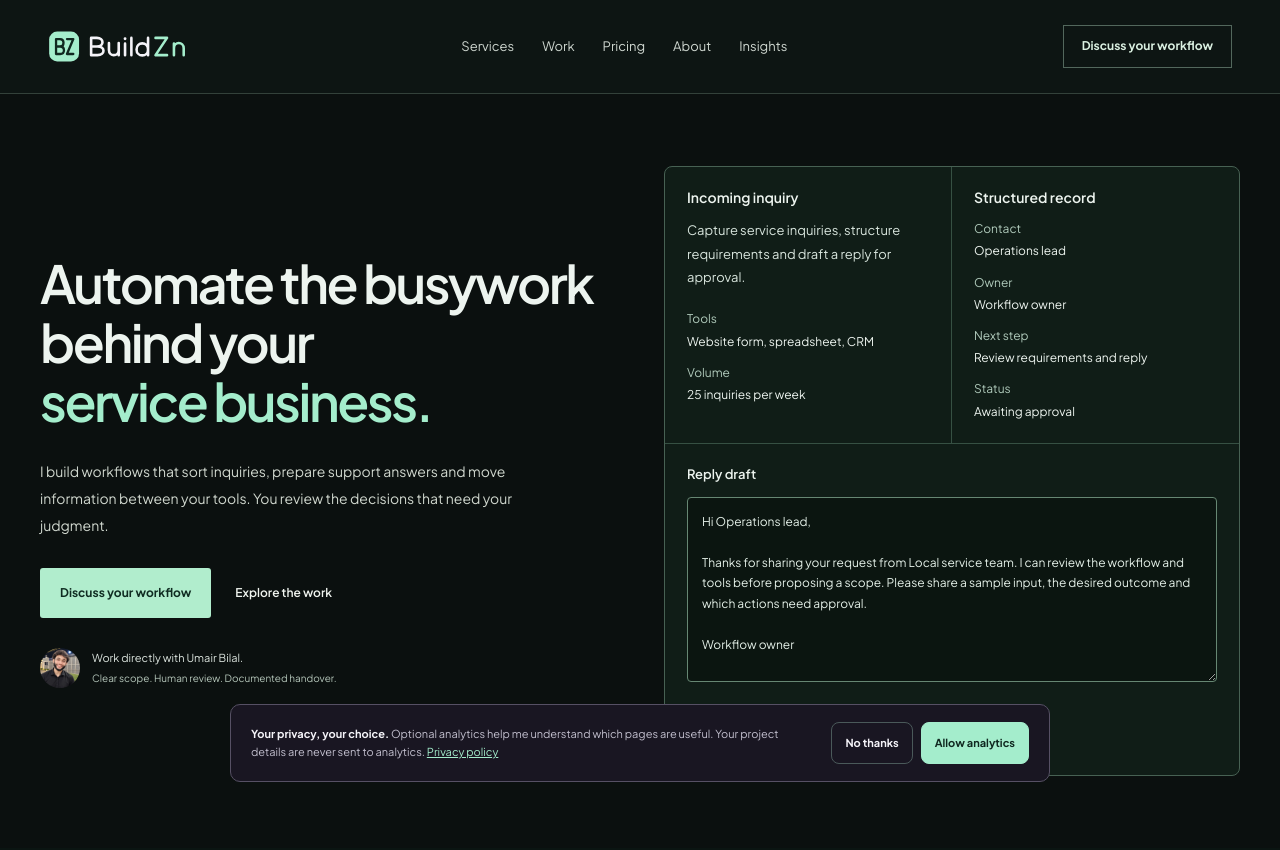
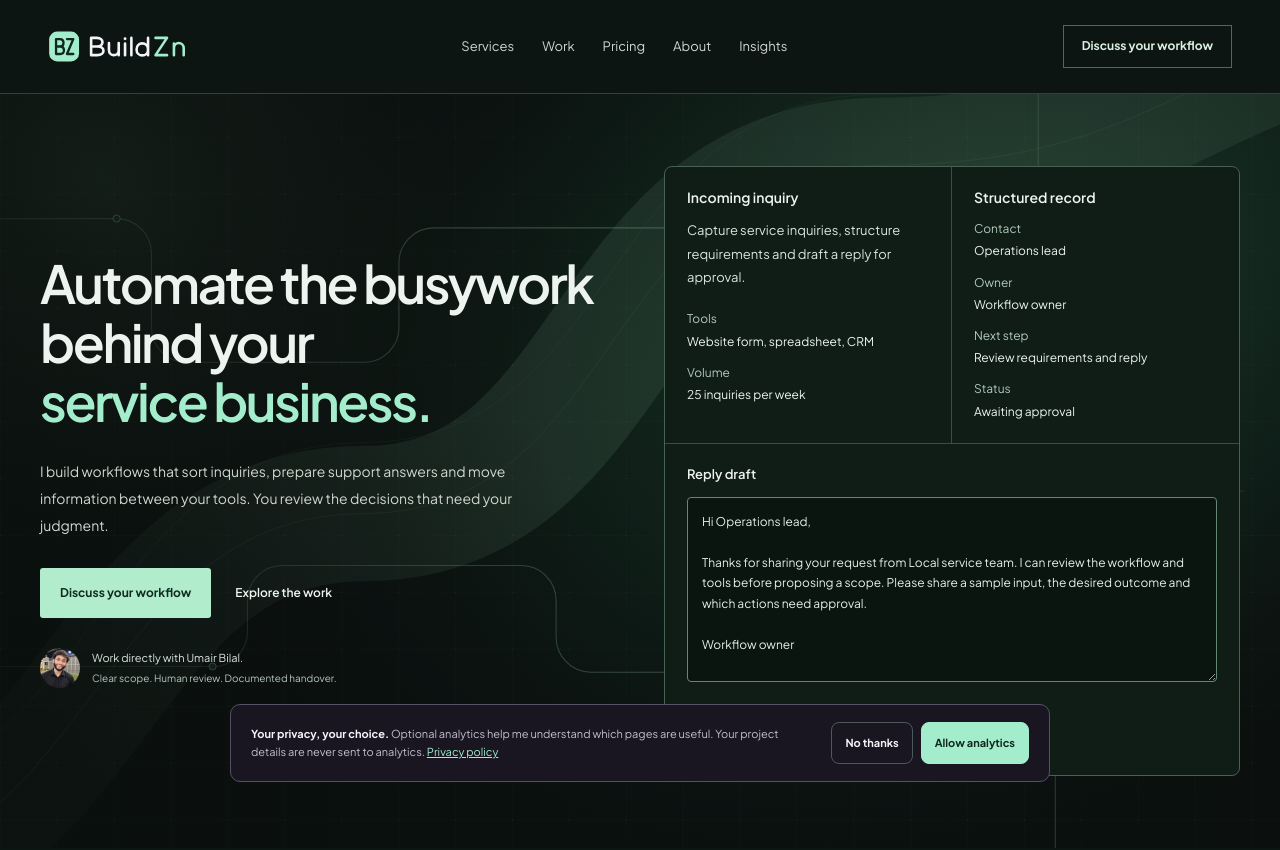
Before and after one commit to umair24171/dev_umair, a Next.js app: page / in a window 1280 px wide. Shown: the top 850 px of the page. Built offline with nearby package versions, Linux system fonts and the light colour scheme.

Commit message:
Add a decorative workflow background to the homepage hero

```diff
--- a/app/components/HomeHero.module.css
+++ b/app/components/HomeHero.module.css
@@ -1,4 +1,11 @@
-.hero { background:#0b100f; color:#edf4ef; }
+.hero {
+  background-color:#0b100f;
+  background-image:linear-gradient(90deg,rgba(7,15,11,.3),rgba(7,15,11,.1) 48%,rgba(7,15,11,.04)),url('/hero/workflow-background.svg');
+  background-position:center;
+  background-size:cover;
+  background-repeat:no-repeat;
+  color:#edf4ef;
+}
 .content { width:min(1280px,calc(100% - 80px)); margin-inline:auto; display:grid; grid-template-columns:minmax(0,1fr) minmax(0,1fr); gap:48px; align-items:center; padding-block:72px; }
 .copy { min-width:0; }
 .copy h1 { font-size:clamp(36px,4.1vw,60px); line-height:1.12; letter-spacing:-.047em; font-weight:600; margin:0 0 27px; }
@@ -27,7 +34,7 @@
 .reply textarea:focus-visible { outline:2px solid #b1edcd; outline-offset:3px; }
 .reply a { display:inline-flex; min-height:44px; align-items:center; color:#bde9d2; font-size:12px; text-decoration:underline; text-underline-offset:4px; margin-top:8px; }
 @keyframes reveal { from { transform:translateY(8px); } to { transform:none; } }
-@media(max-width:1000px) { .content { width:calc(100% - 64px); gap:30px; grid-template-columns:minmax(0,1fr); } .copy { max-width:650px; } .copy h1 { font-size:clamp(38px,6vw,58px); } .workbench { max-width:700px; width:100%; } }
+@media(max-width:1000px) { .hero { background-position:62% top; } .content { width:calc(100% - 64px); gap:30px; grid-template-columns:minmax(0,1fr); } .copy { max-width:650px; } .copy h1 { font-size:clamp(38px,6vw,58px); } .workbench { max-width:700px; width:100%; } }
 @media(max-width:600px) { .content { width:calc(100% - 40px); padding-block:44px; gap:32px; } .copy h1 { font-size:clamp(33px,8.5vw,46px); } .lineBreak { display:none; } .incoming,.record { padding:16px; } .reply { padding:16px; } .workbench h2 { font-size:13px; } .incoming p,.workbench dl { font-size:12px; } .founder p { font-size:10px; } .actions { gap:18px; } }
 @media(max-width:360px) { .workbench { grid-template-columns:minmax(0,1fr); } .incoming { border-right:0; border-bottom:1px solid #365043; } .record dl { display:grid; grid-template-columns:70px minmax(0,1fr); gap:8px; } .record dt,.record dd { margin:0; } }
 @media(prefers-reduced-motion:reduce) { .workbench { animation:none; } }
```
Also changed, not shown: public/hero/workflow-background.svg (added).
